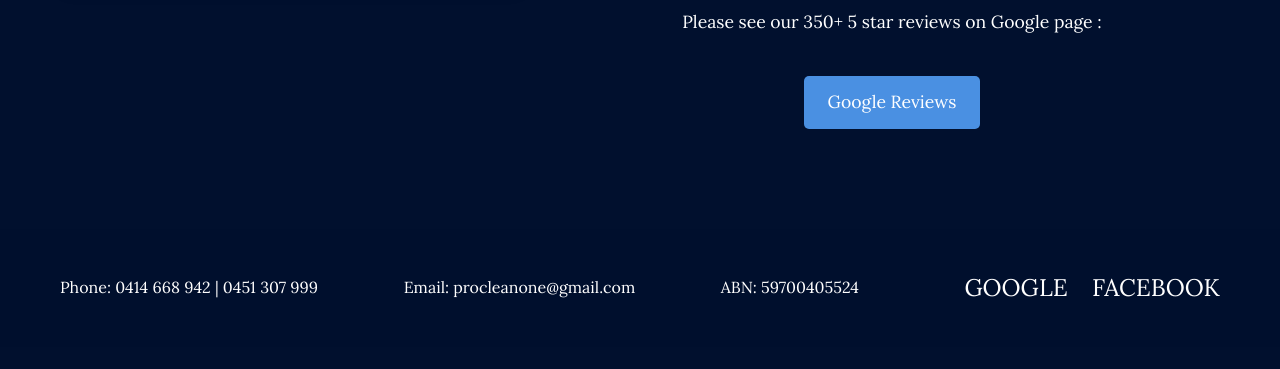
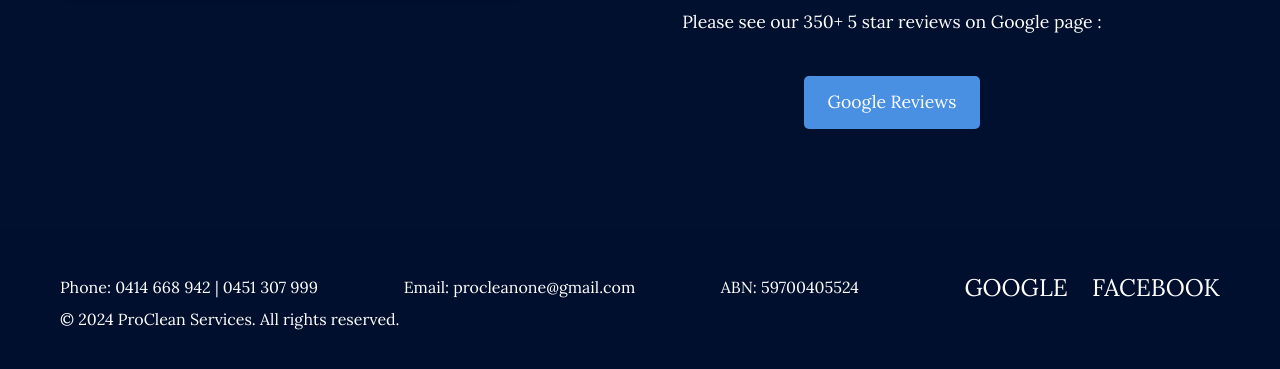
Before and after one commit to lawrence18365/ProClean, a plain HTML site: page index.html in a window 1280 px wide. Shown: the part 4301-4670 px from the top of the page. Before the commit the page ends 4648 px from the top, so only its background shows below. Drawn offline with nearby package versions, Linux system fonts and the light colour scheme.

Commit message:
Update index.html

```diff
--- a/index.html
+++ b/index.html
@@ -814,19 +814,26 @@
         <div class="contact-info">
             <p>Phone: <a href="tel:0414668942">0414 668 942</a> | <a href="tel:0451307999">0451 307 999</a></p>
         </div>
-<div class="contact-info">
+        <div class="contact-info">
             <p>Email: <a href="mailto:procleanone@gmail.com">procleanone@gmail.com</a></p>
         </div>
         <div class="contact-info">
-         <p>ABN: 59700405524</p>
+            <p>ABN: 59700405524</p>
         </div>
+
         <!-- Social Links Section -->
         <div class="social-links">
             <a href="https://g.co/kgs/xW54BQxs" target="_blank" rel="noopener noreferrer">GOOGLE</a>
             <a href="https://www.facebook.com/procleanone" target="_blank" rel="noopener noreferrer">FACEBOOK</a>
         </div>
+
+        <!-- Copyright Section -->
+        <div class="contact-info">
+            <p>&copy; 2024 ProClean Services. All rights reserved.</p>
+        </div>
     </div>
 </footer>
+
 
      <script>
     document.addEventListener('DOMContentLoaded', function() {
```
